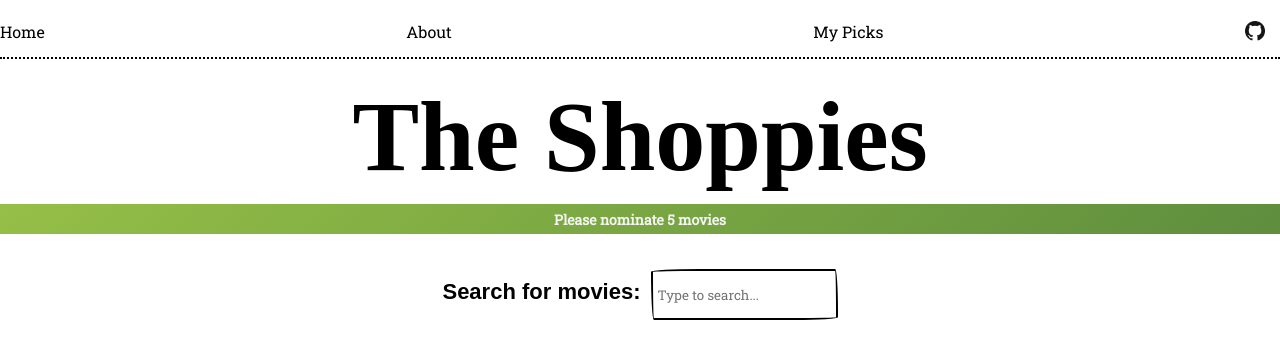
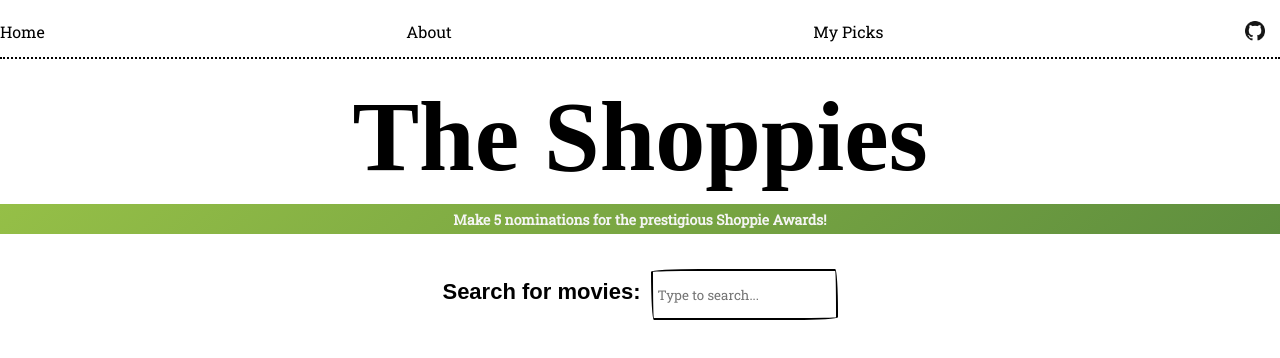
Before and after one commit to Astra-Gal/giulia_galastro_the_shoppies_frontend, a React (Create React App) app: page / in a window 1280 px wide. Shown: the top 358 px of the page. Built offline with nearby package versions, Linux system fonts and the light colour scheme; no server answers; a web font is replaced by a local one.

Commit message:
Changed initial instructions

```diff
--- a/src/components/NomTracker.js
+++ b/src/components/NomTracker.js
@@ -5,7 +5,7 @@ const NomTracker = ({ nominees }) => {
   if (nominees.length === 0) {
     return (
       <div className="NomTracker">
-        <p>Please nominate 5 movies</p>
+        <p>Make 5 nominations for the prestigious Shoppie Awards!</p>
       </div>
     );
   } else if (nominees.length < 4) {
```
